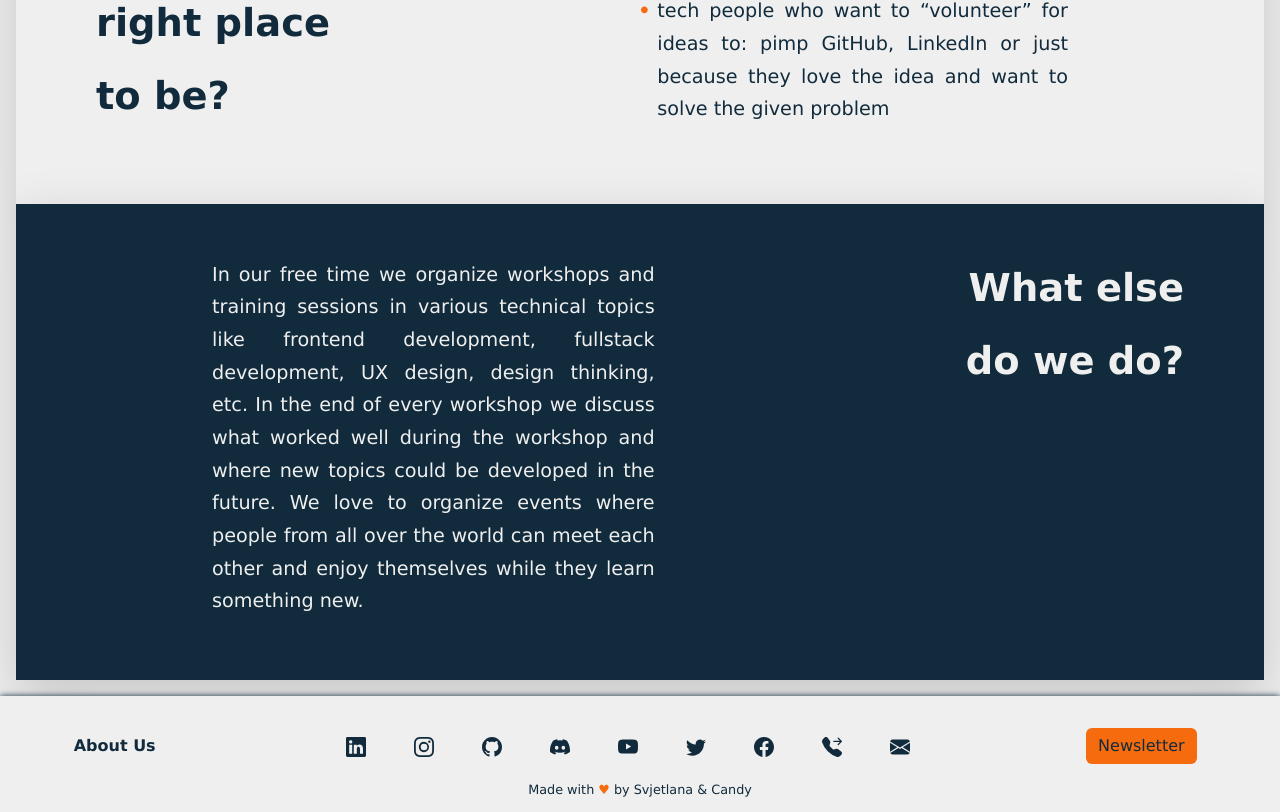
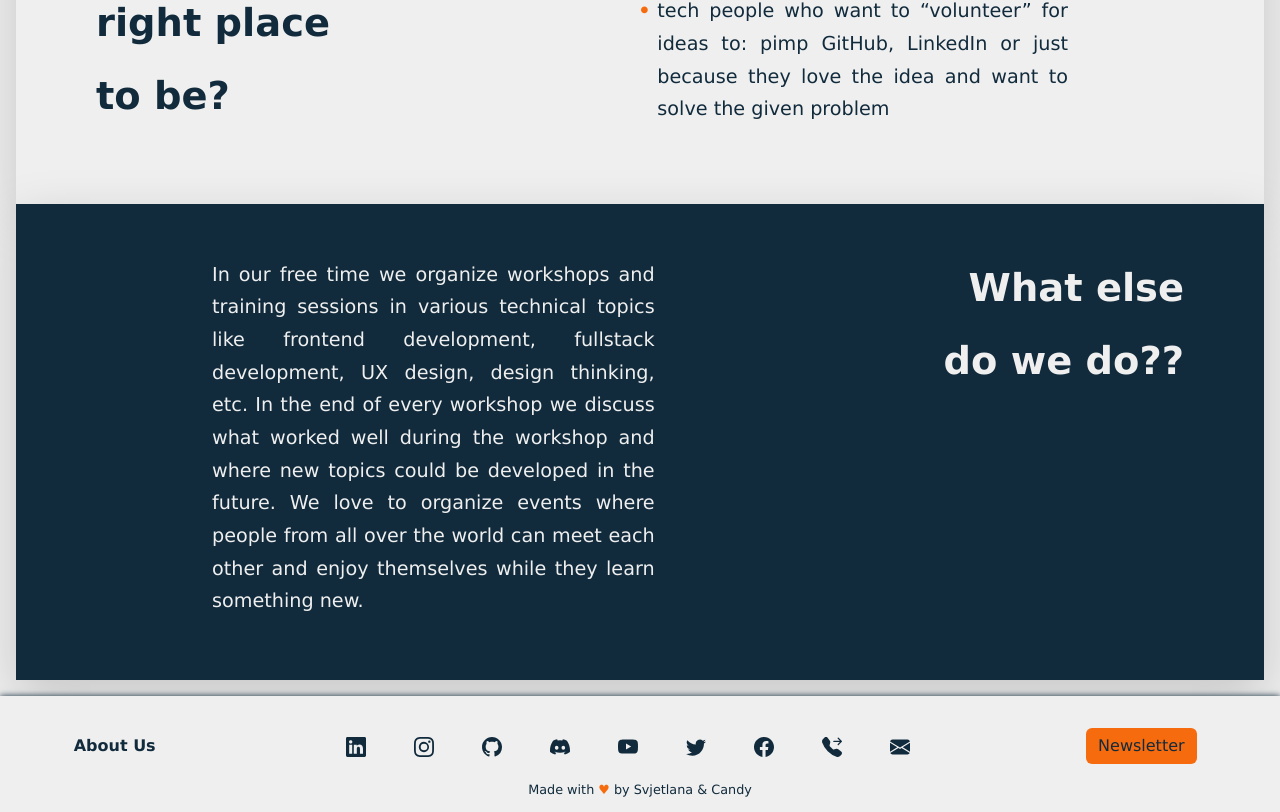
Before and after one commit to Co-Create-Lab/co_create_lab, a React (Create React App) app in the folder co_create_lab_f/: page /about in a window 1280 px wide. Shown: the part 816-1628 px from the top of the page. Built offline with nearby package versions, Linux system fonts and the light colour scheme; no server answers; a web font is replaced by a local one.

Commit message:
deployment test

```diff
--- a/co_create_lab_f/src/components/About.js
+++ b/co_create_lab_f/src/components/About.js
@@ -3,12 +3,10 @@ import { Helmet } from "react-helmet";
 export default function About() {
   return (
     <div className="m-3 rounded">
-
-
       <div className="dark-blue-background light-gray-text p-3 container-fluid shadow-lg">
         <div className="row dark-blue-background light-gray-text">
           <div className="col-lg-8 mb-2 dark-blue-background light-gray-text welcome-text">
-          We’re a community of people who want to work together on cool ideas.{" "}
+            We’re a community of people who want to work together on cool ideas.{" "}
             Our focus is on web and mobile apps, but we also have a lot of fun
             with games and other projects. We are all about making cool things
             with technology – no matter if you are an experienced developer or
@@ -17,7 +15,8 @@ export default function About() {
 
           <div className="col-lg-4 dark-blue-background light-gray-text">
             <h2 className="dark-blue-background light-gray-text text-end welcome-heading">
-              Who is <br></br> <span className="orange-text dark-blue-background">
+              Who is <br></br>{" "}
+              <span className="orange-text dark-blue-background">
                 Co Create Lab
               </span>
               ?
@@ -25,7 +24,6 @@ export default function About() {
           </div>
         </div>
       </div>
-
 
       <div className="light-gray-background dark-blue-text p-3 container-fluid shadow-lg">
         <div className="row light-gray-background dark-blue-text">
@@ -72,7 +70,7 @@ export default function About() {
 
           <div className="col-lg-4 dark-blue-background light-gray-text">
             <h2 className="dark-blue-background light-gray-text text-end welcome-heading">
-              What else do we do?
+              What else do we do??
             </h2>
           </div>
         </div>
```
